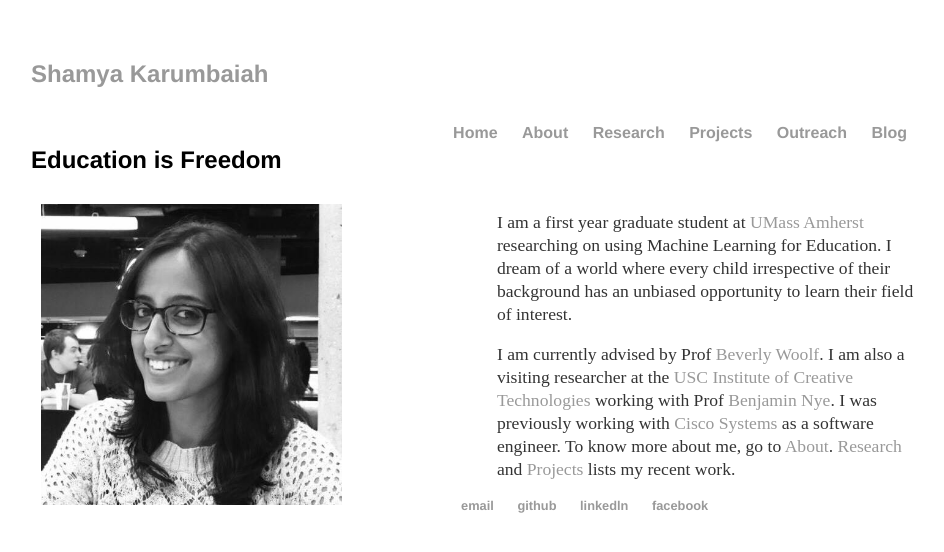
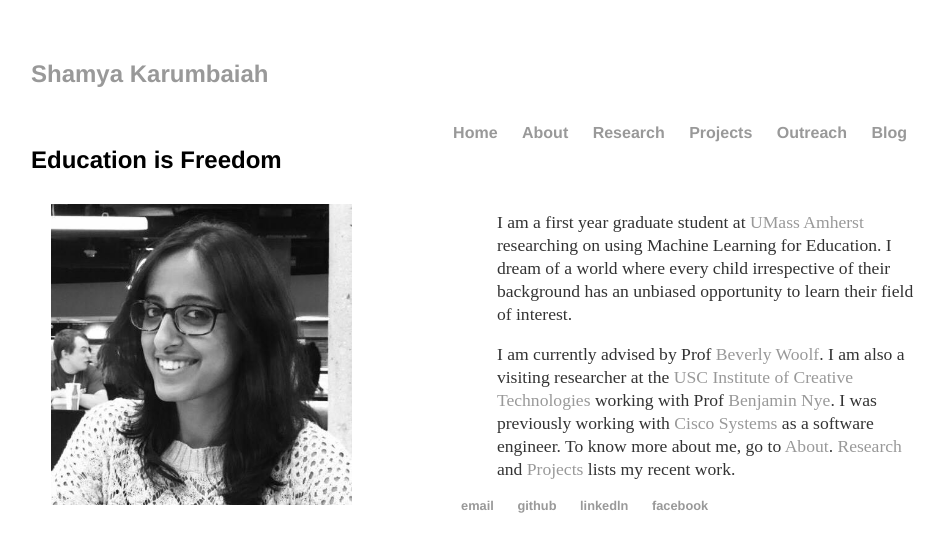
Before and after one commit to Shamya/shamyatest.github.io, a Jekyll site: the page built from index.html, in a window 1280 px wide. Shown: the top 552 px of the page, without its empty margins (161-1105 px from the left). Built offline with Jekyll 4.4.1, drawn with Linux system fonts in a browser that asks for light colours.

Commit message:
Update index.html

```diff
--- a/index.html
+++ b/index.html
@@ -4,7 +4,7 @@ title: Shamya Karumbaiah
 ---
 <h2>Education is Freedom</h2>
 <div class="section1">
-  <img src="/images/shamya.jpg" height=70% width=70% style="margin:10px 10px 10px 10px"></img>
+  <img src="/images/shamya.jpg" height=70% width=70% style="margin:10px 20px 10px 20px"></img>
 </div>
 
 <div class="section2">
```
